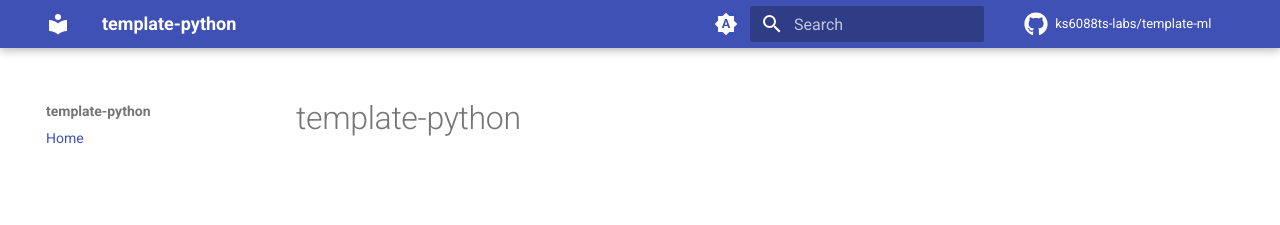
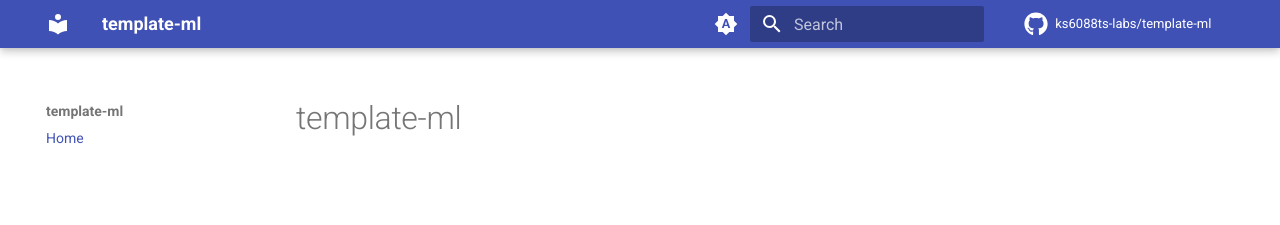
Before and after one commit to ks6088ts-labs/template-ml, an MkDocs documentation site: the page built from docs/index.md, in a window 1280 px wide. Shown: the top 225 px of the page. Built offline with MkDocs 1.6.1 and Material for MkDocs 9.7.7, drawn with Linux system fonts in a browser that asks for light colours; comment, search, counter and statistics services are not loaded.

Commit message:
template-python -> template-ml

```diff
--- a/README.md
+++ b/README.md
@@ -4,7 +4,7 @@
 [![ghcr-release](https://github.com/ks6088ts-labs/template-ml/actions/workflows/ghcr-release.yaml/badge.svg)](https://github.com/ks6088ts-labs/template-ml/actions/workflows/ghcr-release.yaml)
 [![docs](https://github.com/ks6088ts-labs/template-ml/actions/workflows/github-pages.yaml/badge.svg)](https://github.com/ks6088ts-labs/template-ml/actions/workflows/github-pages.yaml)
 
-# template-python
+# template-ml
 
 This is a template repository for Python
 
--- a/docs/index.md
+++ b/docs/index.md
@@ -1 +1 @@
-# template-python
+# template-ml
--- a/mkdocs.yml
+++ b/mkdocs.yml
@@ -1,5 +1,5 @@
 # yaml-language-server: $schema=https://squidfunk.github.io/mkdocs-material/schema.json
-site_name: template-python
+site_name: template-ml
 site_url: ""
 repo_url: https://github.com/ks6088ts-labs/template-ml
 repo_name: ks6088ts-labs/template-ml
--- a/pyproject.toml
+++ b/pyproject.toml
@@ -1,5 +1,5 @@
 [project]
-name = "template-python"
+name = "template-ml"
 version = "0.0.1"
 description = "A GitHub template repository for Python"
 readme = "README.md"
```
Also changed, not shown: 8 other files.
